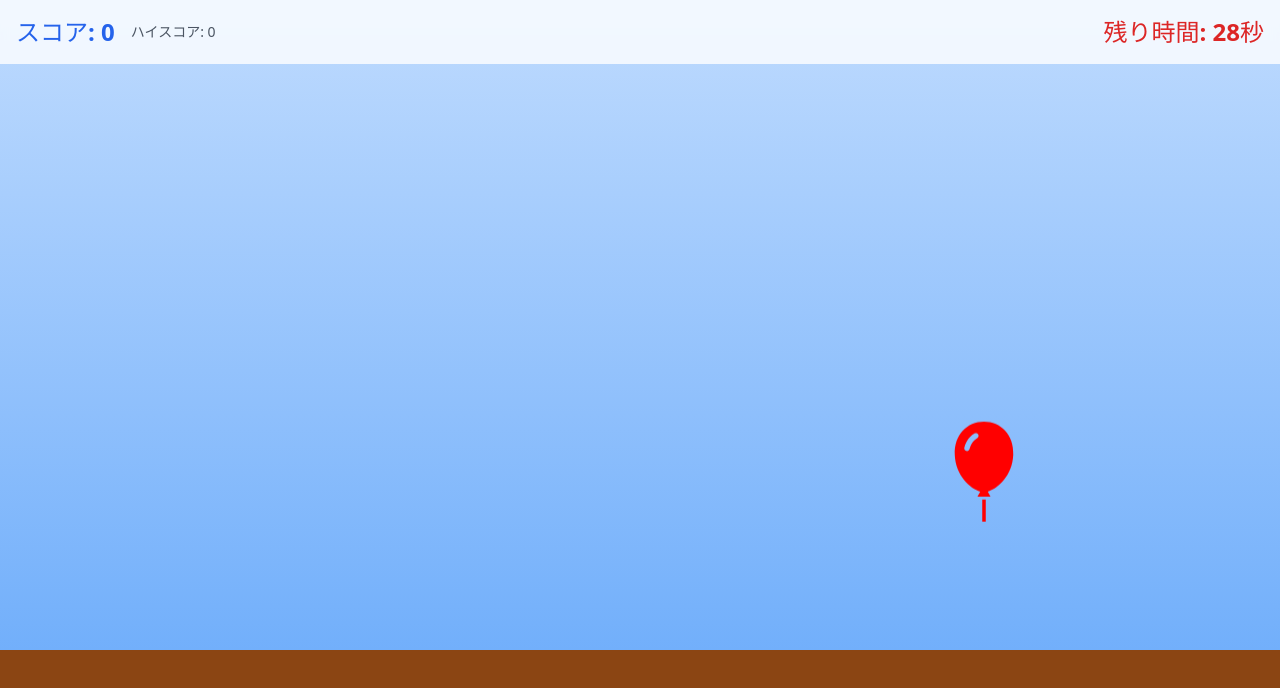
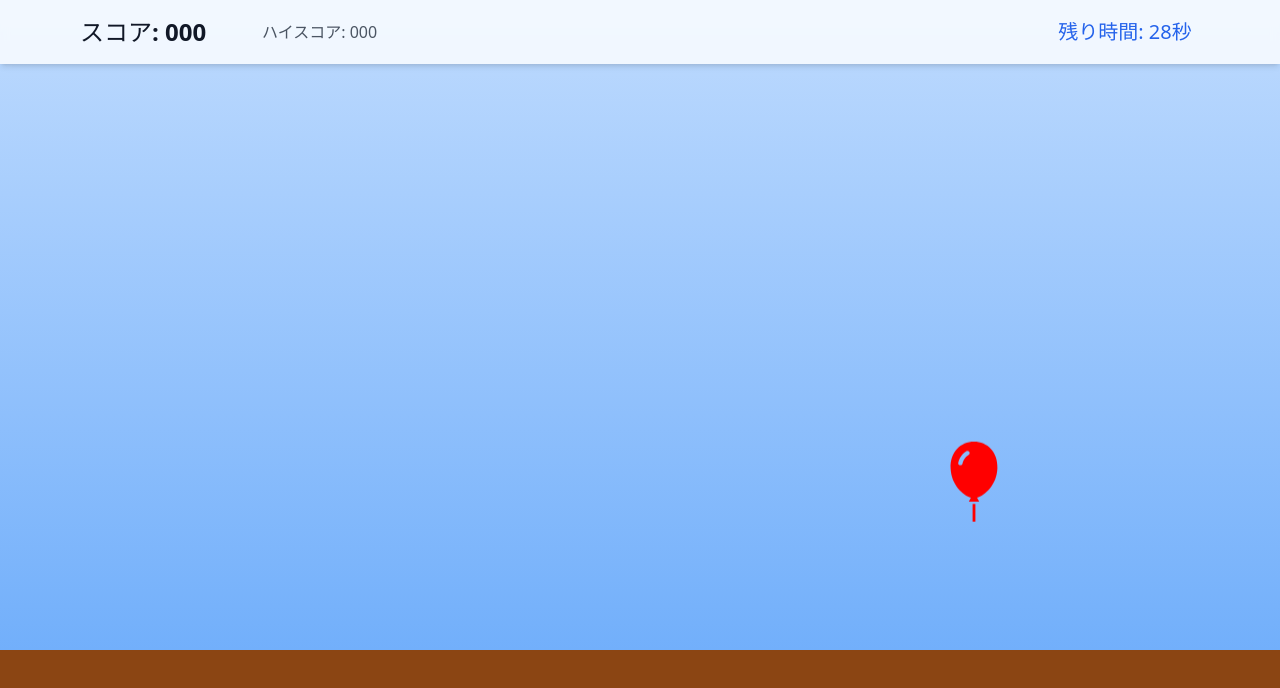
Before and after one commit to Hachi8w8/balloon-popper, a React (Vite) app: page / in a window 1280 px wide. Both pictures are taken after a click on the button "スタート". Shown: the top 688 px of the page. Built offline with nearby package versions, Linux system fonts and the light colour scheme.

Commit message:
レスポンシブデザイン

```diff
--- a/src/App.tsx
+++ b/src/App.tsx
@@ -8,7 +8,7 @@ function App() {
   const { gameState, startGame, handlePopBalloon } = useGame();
 
   return (
-    <div className="game-container relative w-full h-screen bg-gray-100 overflow-hidden">
+    <div className="game-container bg-gradient-to-b from-blue-50 to-blue-100 text-gray-900">
       <GameHeader
         score={gameState.score}
         timeLeft={gameState.timeLeft}
--- a/src/components/Balloon/Balloon.tsx
+++ b/src/components/Balloon/Balloon.tsx
@@ -28,14 +28,10 @@ export const Balloon: React.FC<BalloonProps> = memo(
 
     return (
       <div
-        className="balloon"
+        className="balloon fixed cursor-pointer w-[10vmin] h-[10vmin] min-w-[60px] min-h-[60px] max-w-[100px] max-h-[100px]"
         style={{
-          position: "fixed",
           bottom: position.bottom,
           left: position.left,
-          width: "100px",
-          height: "100px",
-          cursor: "pointer",
           animation: isGameOver ? "none" : "floatUp 8s linear infinite",
         }}
         onClick={handleClick}
@@ -46,9 +42,8 @@ export const Balloon: React.FC<BalloonProps> = memo(
         <img
           src={balloonSvg}
           alt=""
-          className="w-full h-full"
+          className="w-full h-full pointer-events-none"
           style={{
-            pointerEvents: "none",
             display: "block",
           }}
         />
--- a/src/components/GameHeader/GameHeader.tsx
+++ b/src/components/GameHeader/GameHeader.tsx
@@ -9,12 +9,26 @@ interface GameHeaderProps {
 export const GameHeader: React.FC<GameHeaderProps> = memo(
   ({ score, timeLeft, highScore }) => {
     return (
-      <header className="header">
-        <div className="flex items-center gap-4">
-          <div className="score">スコア: {score}</div>
-          <div className="text-sm text-gray-600">ハイスコア: {highScore}</div>
+      <header className="fixed top-0 left-0 right-0 p-4 bg-white/80 backdrop-blur-sm shadow-md z-50">
+        <div className="container mx-auto px-4 max-w-6xl flex flex-col sm:flex-row justify-between items-center gap-2">
+          <div className="flex items-center gap-6 sm:gap-8">
+            <div className="min-w-[120px] sm:min-w-[150px]">
+              <div className="text-xl sm:text-2xl font-bold">
+                スコア: {score.toString().padStart(3, '0')}
+              </div>
+            </div>
+            <div className="min-w-[120px] sm:min-w-[150px]">
+              <div className="text-sm sm:text-base text-gray-600">
+                ハイスコア: {highScore.toString().padStart(3, '0')}
+              </div>
+            </div>
+          </div>
+          <div className="min-w-[120px] sm:min-w-[150px] text-center">
+            <div className="text-lg sm:text-xl font-medium text-blue-600">
+              残り時間: {Math.ceil(timeLeft)}秒
+            </div>
+          </div>
         </div>
-        <div className="timer">残り時間: {Math.ceil(timeLeft)}秒</div>
       </header>
     );
   },
--- a/src/components/GameOverScreen/GameOverScreen.tsx
+++ b/src/components/GameOverScreen/GameOverScreen.tsx
@@ -15,32 +15,32 @@ export const GameOverScreen: React.FC<GameOverScreenProps> = memo(
     const isNewHighScore = score >= highScore;
 
     return (
-      <div className="fixed inset-0 bg-black/50 flex items-center justify-center">
-        <div className="flex flex-col items-center gap-6">
+      <div className="fixed inset-0 bg-black/50 flex items-center justify-center p-4 z-50">
+        <div className="flex flex-col items-center gap-4 sm:gap-6 max-w-[90vw] sm:max-w-[400px]">
           {/* スコア表示カード */}
-          <div className="bg-white p-6 rounded-lg shadow-lg text-center min-w-[260px]">
-            <h2 className="text-xl font-bold mb-3">ゲームオーバー</h2>
+          <div className="bg-white w-full p-4 sm:p-6 rounded-lg shadow-lg text-center">
+            <h2 className="text-lg sm:text-xl font-bold mb-3">ゲームオーバー</h2>
             <div className="space-y-3">
-              <div className="p-3">
+              <div className="p-2 sm:p-3">
                 <div className="flex items-center justify-center gap-2 mb-2">
                   {isNewHighScore && (
-                    <FaCrown className="text-yellow-400 text-2xl" />
+                    <FaCrown className="text-xl sm:text-2xl text-yellow-400" />
                   )}
                   <p
-                    className={`text-3xl font-bold ${isNewHighScore ? "text-red-600" : "text-gray-900"}`}
+                    className={`text-2xl sm:text-3xl font-bold ${isNewHighScore ? "text-red-600" : "text-gray-900"}`}
                   >
                     {score}
-                    <span className="text-lg ml-2">点</span>
+                    <span className="text-base sm:text-lg ml-2">点</span>
                   </p>
                 </div>
                 {isNewHighScore && (
-                  <p className="text-sm text-green-600 mt-1 font-bold">
+                  <p className="text-sm sm:text-base text-green-600 mt-1 font-bold">
                     新記録達成！
                   </p>
                 )}
               </div>
               <div className="p-2">
-                <p className="text-lg font-bold text-gray-600">
+                <p className="text-base sm:text-lg font-bold text-gray-600">
                   ハイスコア: {highScore}
                 </p>
               </div>
@@ -49,10 +49,10 @@ export const GameOverScreen: React.FC<GameOverScreenProps> = memo(
 
           {/* リトライボタン */}
           <button
-            className="px-10 py-3 text-lg font-bold text-white bg-blue-500 rounded-full
-                     hover:bg-blue-600 transform transition-transform hover:scale-105
-                     active:scale-95 focus:outline-none focus:ring-2 focus:ring-blue-400
-                     focus:ring-opacity-50 shadow-lg"
+            className="w-full sm:w-auto px-8 sm:px-10 py-3 text-base sm:text-lg font-bold text-white
+                     bg-blue-500 rounded-full hover:bg-blue-600 transform transition-transform
+                     hover:scale-105 active:scale-95 focus:outline-none focus:ring-2
+                     focus:ring-blue-400 focus:ring-opacity-50 shadow-lg"
             onClick={onRetry}
             aria-label="もう一度プレイ"
           >
--- a/src/components/StartButton/StartButton.tsx
+++ b/src/components/StartButton/StartButton.tsx
@@ -11,7 +11,11 @@ export const StartButton: React.FC<StartButtonProps> = memo(
 
     return (
       <button
-        className="start-button"
+        className="fixed left-1/2 top-1/2 -translate-x-1/2 -translate-y-1/2
+                 px-8 sm:px-12 py-4 sm:py-5 text-xl sm:text-2xl font-bold text-white
+                 bg-blue-500 rounded-full hover:bg-blue-600 transform transition-transform
+                 hover:scale-105 active:scale-95 focus:outline-none focus:ring-2
+                 focus:ring-blue-400 focus:ring-opacity-50 shadow-lg z-50"
         onClick={onClick}
         aria-label="ゲームを開始"
       >
--- a/src/index.css
+++ b/src/index.css
@@ -20,7 +20,7 @@
   }
 
   .balloon {
-    @apply absolute rounded-full cursor-pointer;
+    @apply fixed rounded-full cursor-pointer;
     will-change: transform;
   }
 
@@ -48,42 +48,17 @@
            focus:ring-opacity-50;
   }
 
-  @keyframes rise {
-    from {
-      transform: translateY(0) scale(1);
-    }
-    to {
-      transform: translateY(-100vh) scale(1);
-    }
-  }
-
-  @keyframes pop {
-    0% {
-      transform: scale(1);
-    }
-    50% {
-      transform: scale(1.2);
-    }
-    100% {
-      transform: scale(0);
-    }
-  }
-
   @keyframes floatUp {
     from {
       transform: translateY(0);
     }
     to {
-      transform: translateY(-100vh);  /* 画面の高さ分上に移動 */
+      transform: translateY(-100vh);
     }
   }
 
-  .animate-rise {
-    animation: rise 8s linear;
-  }
-
-  .animate-pop {
-    animation: pop 0.3s ease-out forwards;
+  .animate-float {
+    animation: floatUp 8s linear infinite;
   }
 }
 
```
